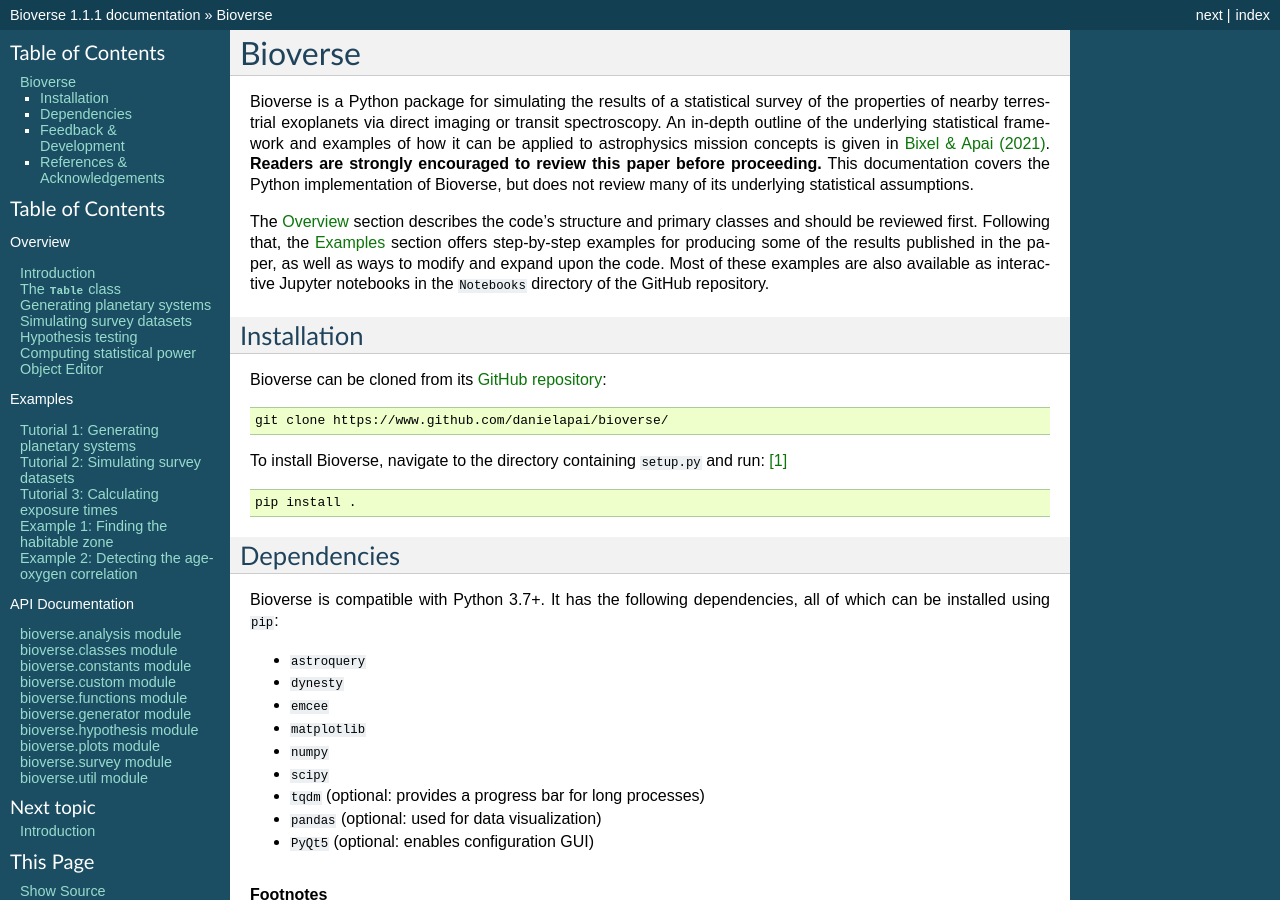
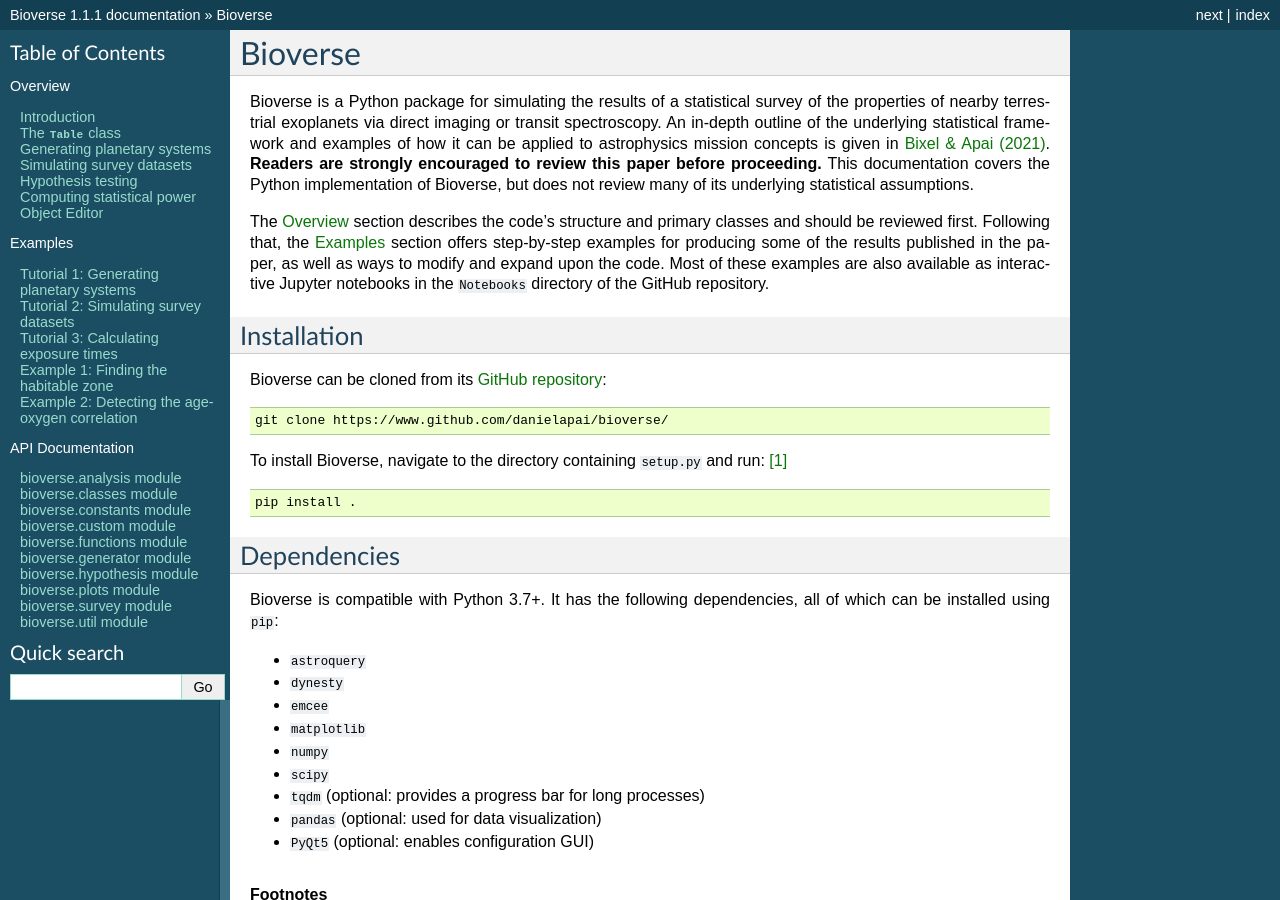
Before and after one commit to danielapai/bioverse, a Sphinx documentation site: the page built from docs/index.rst, in a window 1280 px wide and 900 px high. Built offline with Sphinx 7.4.7, drawn with Linux system fonts in a browser that asks for light colours.

Commit message:
Simplified sidebar in index.rst

```diff
--- a/docs/conf.py
+++ b/docs/conf.py
@@ -35,10 +35,7 @@
               'sphinx.ext.autodoc',
               'sphinx.ext.autosectionlabel']
 
-html_sidebars = { '**': [ 'localtoc.html', # Local TOC (contents of the current page)
-                         'globaltoc.html', # Global TOC (site-wide contents)
-                         'relations.html', # Previous/next links
-                         'sourcelink.html', # Link to source
+html_sidebars = { '**': [ 'globaltoc.html', # Global TOC (site-wide contents)
                          'searchbox.html', # Search box
                         ]}
 
```
